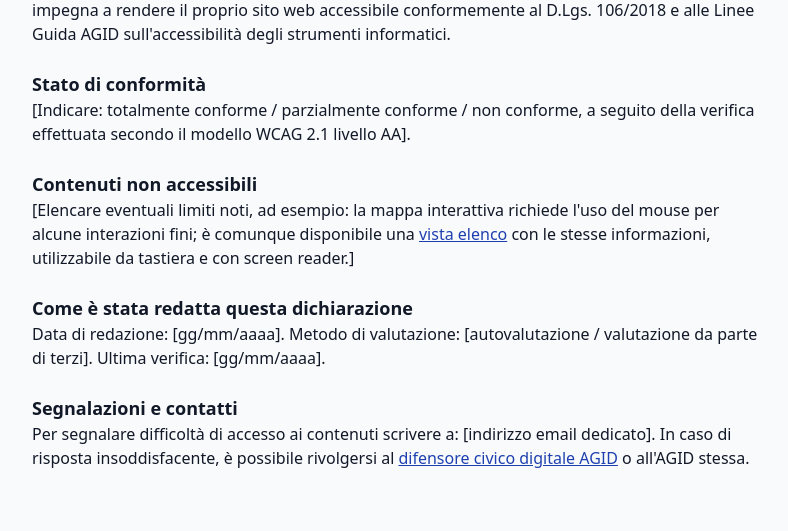
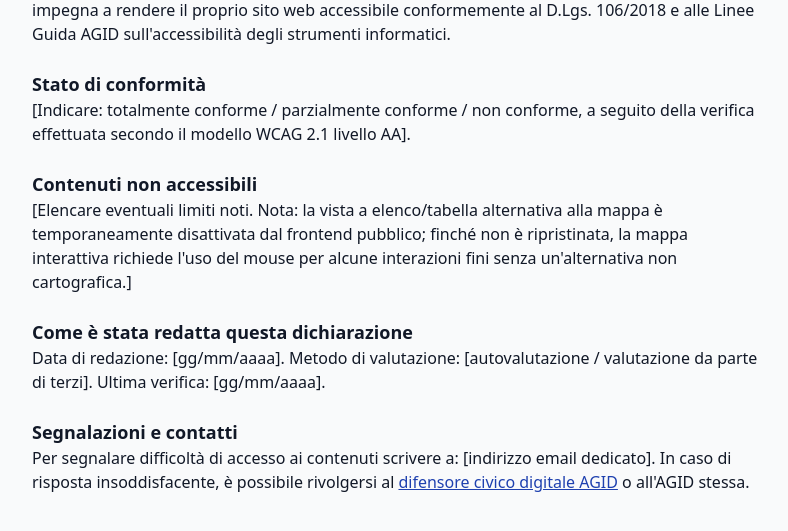
Before and after one commit to gabrinasci/mappa-comune, a PHP site: page /accessibilita.php in a window 1280 px wide. Shown: the part 190-721 px from the top of the page, without its empty margins (240-1028 px from the left). Run offline with PHP 8.4, Linux system fonts and the light colour scheme; some libraries are stand-ins or nearby versions.

Commit message:
Rimuovi temporaneamente la vista lista dal frontend pubblico
Co-Authored-By: Claude Sonnet 5 <noreply@anthropic.com>

```diff
--- a/public/accessibilita.php
+++ b/public/accessibilita.php
@@ -25,9 +25,9 @@
      effettuata secondo il modello WCAG 2.1 livello AA].</p>
 
   <h2 class="text-lg font-semibold mt-6">Contenuti non accessibili</h2>
-  <p>[Elencare eventuali limiti noti, ad esempio: la mappa interattiva richiede l'uso del mouse per
-     alcune interazioni fini; è comunque disponibile una <a class="text-blue-800 underline" href="/lista.php">vista elenco</a>
-     con le stesse informazioni, utilizzabile da tastiera e con screen reader.]</p>
+  <p>[Elencare eventuali limiti noti. Nota: la vista a elenco/tabella alternativa alla mappa è
+     temporaneamente disattivata dal frontend pubblico; finché non è ripristinata, la mappa interattiva
+     richiede l'uso del mouse per alcune interazioni fini senza un'alternativa non cartografica.]</p>
 
   <h2 class="text-lg font-semibold mt-6">Come è stata redatta questa dichiarazione</h2>
   <p>Data di redazione: [gg/mm/aaaa]. Metodo di valutazione: [autovalutazione / valutazione da parte
--- a/public/index.php
+++ b/public/index.php
@@ -108,10 +108,6 @@
         </div>
       </div>
     </div>
-
-    <a href="/lista.php" aria-label="Vedi elenco completo in formato tabellare" class="shrink-0 text-lg sm:text-sm sm:text-blue-800 sm:underline">
-      📋<span class="hidden sm:inline"> Elenco</span>
-    </a>
   </div>
 </header>
 
```
